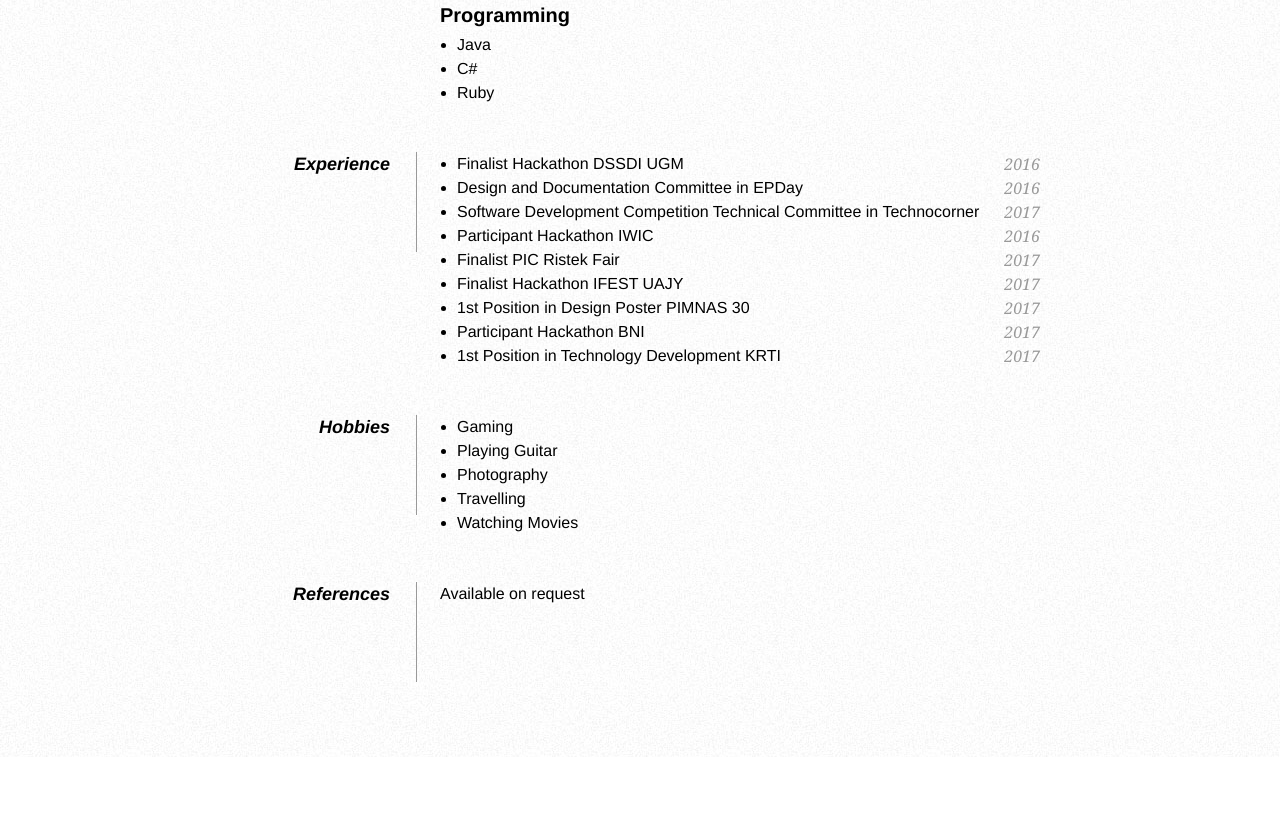
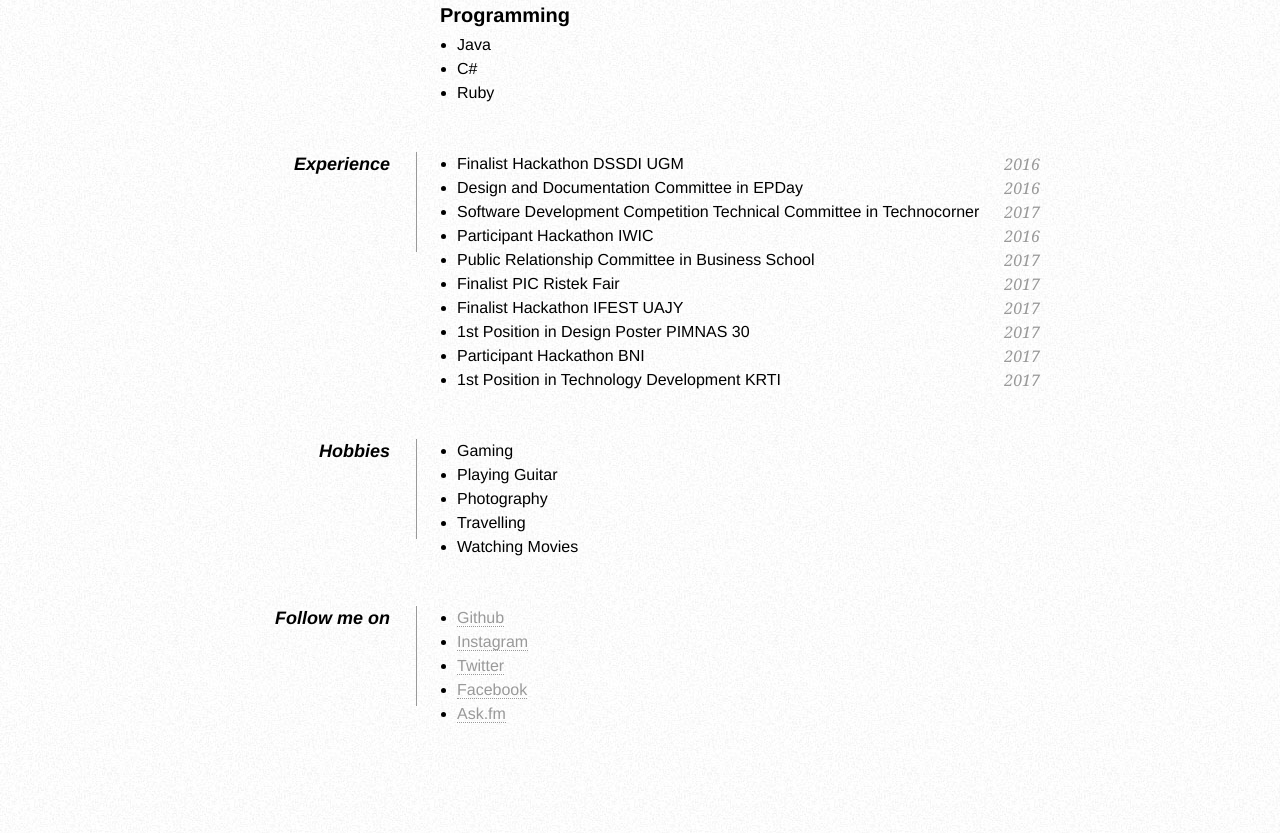
Before and after one commit to almanalfaruq/almanalfaruq.github.io, a plain HTML site: page index.html in a window 1280 px wide. Shown: the part 601-1434 px from the top of the page. Before the commit the page ends 1358 px from the top, so only its background shows below. Drawn offline with Linux system fonts and the light colour scheme.

Commit message:
Added some social media

```diff
--- a/index.html
+++ b/index.html
@@ -99,6 +99,7 @@
 				<li>Design and Documentation Committee in EPDay <span>2016</span></li>
 				<li>Software Development Competition Technical Committee in Technocorner <span>2017</span></li>
 				<li>Participant Hackathon IWIC <span>2016</span></li>
+				<li>Public Relationship Committee in Business School <span>2017</span></li>
 				<li>Finalist PIC Ristek Fair <span>2017</span></li>
 				<li>Finalist Hackathon IFEST UAJY <span>2017</span></li>
 				<li>1st Position in Design Poster PIMNAS 30 <span>2017</span></li>
@@ -121,8 +122,15 @@
 			</dd>
             <dd class="clear"></dd>
 
-            <dt>References</dt>
-            <dd>Available on request</dd>
+            <dt>Follow me on</dt>
+            <dd>
+			<ul>
+				<li><a href="https://github.com/almanalfaruq">Github</a></li>
+				<li><a href="https://instagram.com/almanalfaruq">Instagram</a></li>
+				<li><a href="https://twitter.com/almanalfaruq">Twitter</a></li>
+				<li><a href="https://facebook.com/almanalfaruq">Facebook</a></li>
+				<li><a href="httsp://ask.fm/almanalfaruq">Ask.fm</a></li>
+			</ul></dd>
 
             <dd class="clear"></dd>
         </dl>
```
